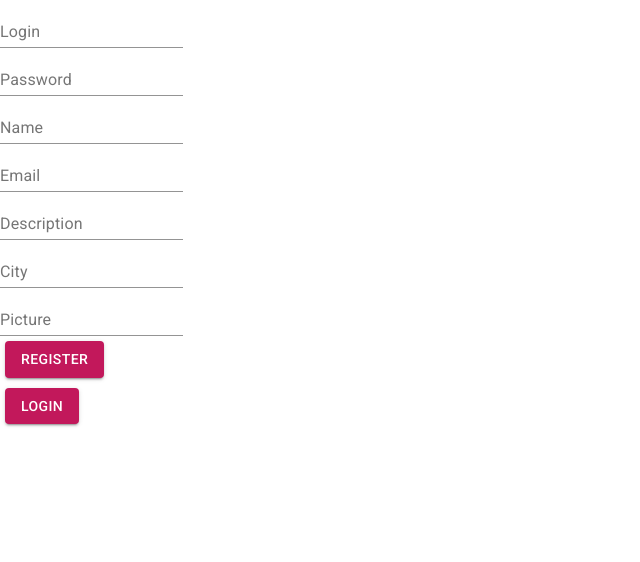
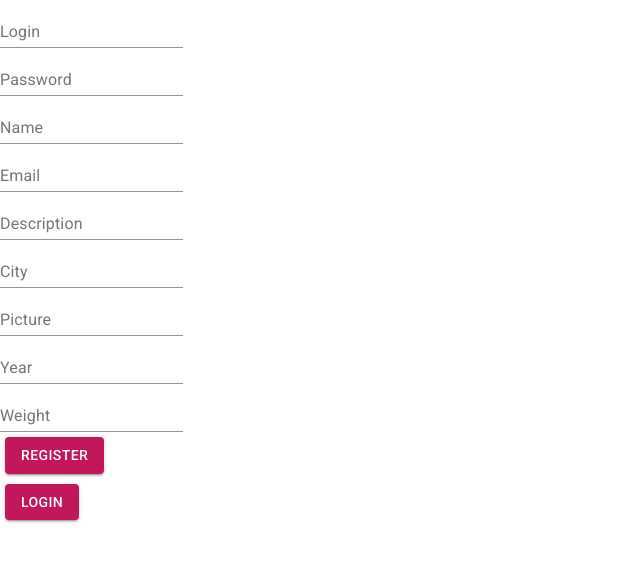
Before and after one commit to okarinbro/gymder, a React (Create React App) app in the folder frontend/: page / in a window 1280 px wide. Both pictures are taken after a click on the button "REGISTER". Shown: the top 562 px of the page, without its empty margins (0-640 px from the left). Built offline with nearby package versions, Linux system fonts and the light colour scheme.

Commit message:
upgrade register

```diff
--- a/frontend/src/components/login.js
+++ b/frontend/src/components/login.js
@@ -13,7 +13,9 @@ class Login extends Component {
         description: '',
         city: '',
         elo: 0,
-        pictureLink: ''
+        pictureLink: '',
+        year: '',
+        weight: ''
     }
 
     loginButtonOnClick = (event) => {
@@ -30,6 +32,7 @@ class Login extends Component {
                 if (response.status === 200) {
                     console.log('login successful')
                     console.log('user id: ', response.headers.id)
+                    console.log(this.props);
                     this.props.handleLogin();
                 }
                 else {
@@ -37,9 +40,10 @@ class Login extends Component {
                 }
             })
             .catch(function (error) {
-                console.log({error: error});
+                console.log({ error: error });
             });
         console.log("should run change");
+        //this.props.handleLogin({ id: 1337 })
 
         /* TODO: send POST request to login controller API and if user
            has successfully log on, notify App component */
@@ -59,6 +63,8 @@ class Login extends Component {
                     this.setState({ description: '' });
                     this.setState({ city: '' });
                     this.setState({ pictureLink: '' });
+                    this.setState({ year: '' });
+                    this.setState({ weight: '' });
                 }
                 else {
                     console.log("invalid response");
@@ -95,6 +101,12 @@ class Login extends Component {
     pictureInputChangeHandler = (event) => {
         this.setState({ pictureLink: event.target.value })
     }
+    yearInputChangeHandler = (event) => {
+        this.setState({ year: event.target.value })
+    }
+    weightInputChangeHandler = (event) => {
+        this.setState({ weight: event.target.value })
+    }
 
     render() {
 
@@ -128,6 +140,10 @@ class Login extends Component {
                     <br></br>
                     <TextField id="outlined-basic" label="Picture" onChange={this.pictureInputChangeHandler}></TextField>
                     <br></br>
+                    <TextField id="outlined-basic" label="Year" onChange={this.yearInputChangeHandler}></TextField>
+                    <br></br>
+                    <TextField id="outlined-basic" label="Weight" onChange={this.weightInputChangeHandler}></TextField>
+                    <br></br>
                     <Button className="loginButton" type="submit" variant="contained" color="primary" >Register</Button>
                 </form>
                 <Button className="loginButton" variant="contained" color="primary" onClick={this.props.handleRegister}>Login</Button></div>
```
